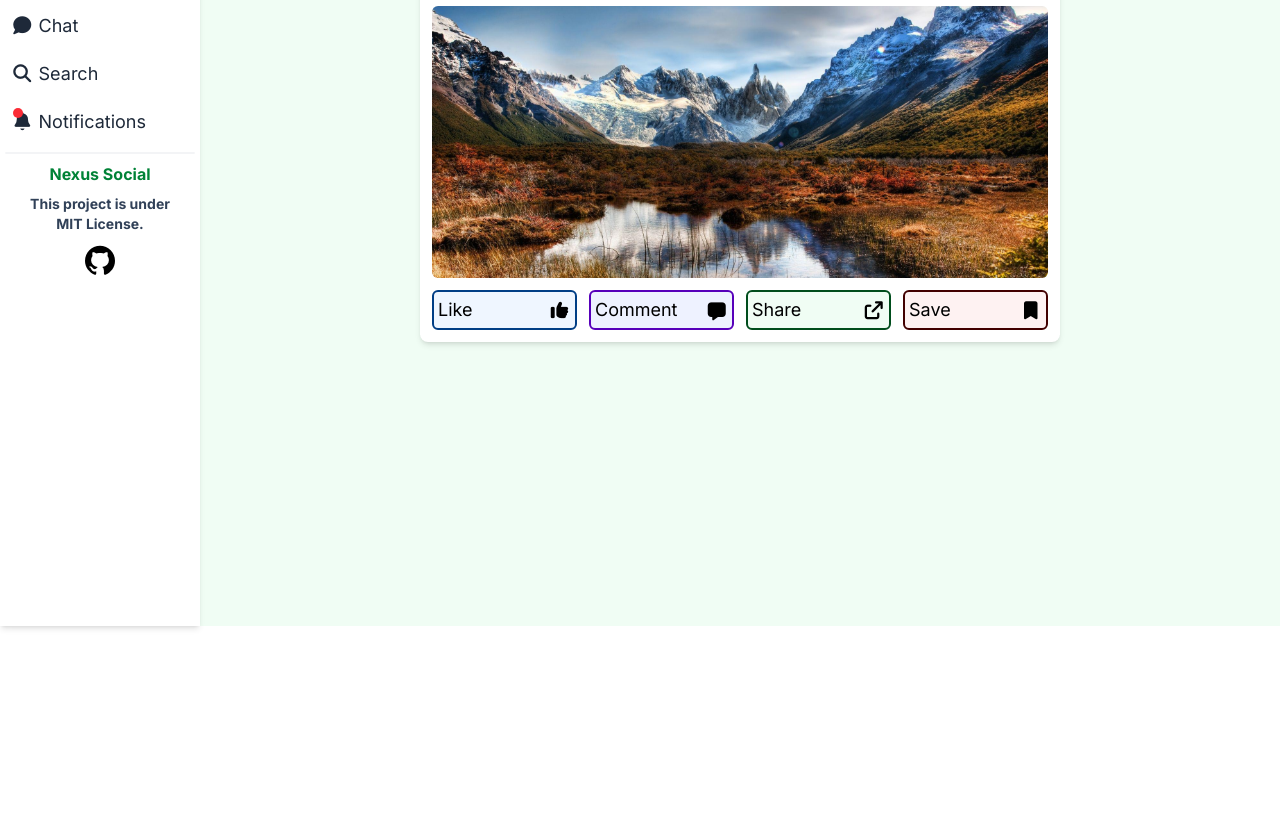
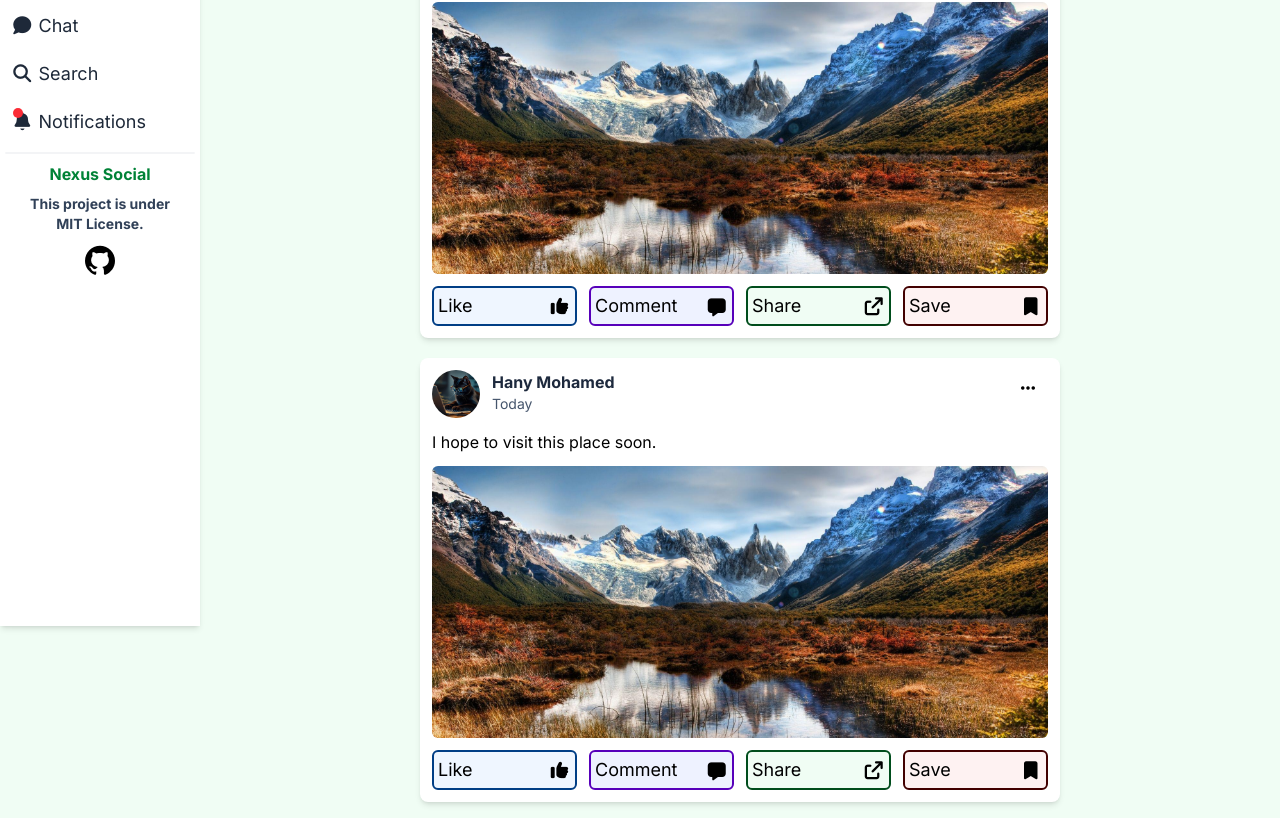
Before and after one commit to omardev500/Calm-Land, a Nuxt app: page / in a window 1280 px wide. Shown: the part 174-992 px from the top of the page. Before the commit the page ends 800 px from the top, so only its background shows below. Built offline with nearby package versions, Linux system fonts and the light colour scheme.

Commit message:
Updated the Home page style and finished the Post Component

```diff
--- a/assets/css/main.css
+++ b/assets/css/main.css
@@ -28,10 +28,4 @@
   display: flex;
   justify-content: space-between;
 }
-*:has(> .tooltip-text) {
-  position: relative;
-}
-*:has(> .tooltip-text):hover .tooltip-text {
-  visibility: visible;
-}
 input[type="radio"], input[type="checkbox"] { accent-color: #220AD6; }
--- a/components/Layout/Post.vue
+++ b/components/Layout/Post.vue
@@ -7,9 +7,8 @@
     // Post Content
     postContent: String,
     postImage: String,
-    postLikes: Number,
-    postComments: Number,
-    postShares: Number,
+    postLikes: String,
+    postComments: String,
     postPublishDate: String,
 
     // Current User States (if he liked the video?, commented and so on..)
@@ -26,7 +25,7 @@
 
 </script>
 <template>
-  <article class="mt-5 lg:w-[56%] xl:w-[50%] mx-auto bg-white shadow-md p-3 rounded-lg">
+  <article class="lg:w-[56%] xl:w-[50%] mx-auto bg-white shadow-md p-3 rounded-lg">
 
     <!--------- POST HEADER ------------>
     <header class="pb-3 relative flex gap-3 ">
@@ -63,17 +62,17 @@
     <!----------------- POST FOOTER -------------------->
     <footer class="pt-3 grid grid-cols-4 gap-3">
 
-      <button class="flex items-center p-1 rounded-md justify-between border-2 border-[#003E85] bg-blue-50 cursor-pointer rounded-md transition-colors duration-200 hover:bg-[#003E85] hover:text-white ">
+      <button class="flex items-center p-1 rounded-md justify-between border-2 border-[#003E85] bg-blue-50 cursor-pointer rounded-md transition-colors duration-200 hover:bg-[#003E85] hover:text-white " :title="postLikes || 0">
         <p class="text-lg">Like </p>
         <i class="text-lg fa-solid fa-thumbs-up"></i>
       </button>
 
-      <button class="flex items-center p-1 rounded-md justify-between border-2 border-[#5700BA] bg-indigo-50 cursor-pointer rounded-md transition-colors duration-200 hover:bg-[#5700BA]  hover:text-white ">
+      <button class="flex items-center p-1 rounded-md justify-between border-2 border-[#5700BA] bg-indigo-50 cursor-pointer rounded-md transition-colors duration-200 hover:bg-[#5700BA]  hover:text-white" :title="postComments || 0">
         <p class="text-lg">Comment </p>
         <i class="text-lg fa-solid fa-message"></i>
       </button>
 
-      <button class="flex items-center p-1 rounded-md justify-between border-2 border-[#004D1C] bg-green-50 cursor-pointer rounded-md transition-colors duration-200 hover:bg-[#004D1C] hover:text-white ">
+      <button class="flex items-center p-1 rounded-md justify-between border-2 border-[#004D1C] bg-green-50 cursor-pointer rounded-md transition-colors duration-200 hover:bg-[#004D1C] hover:text-white">
         <p class="text-lg">Share </p>
         <i class="text-lg fa-solid fa-arrow-up-right-from-square"></i>
       </button>
--- a/components/UI/Tooltip.vue
+++ /dev/null
@@ -1,13 +0,0 @@
-<script setup>
-  const props = defineProps({
-    text: String,
-    pos: String,
-    bgColor: String,
-    textColor: String
-  })
-</script>
-<template>
-  <p class="tooltip-text" :class="bgColor, textColor">
-    {{ text }}
-  </p>
-</template>
--- a/pages/index.vue
+++ b/pages/index.vue
@@ -21,8 +21,10 @@
   <main class="relative flex flex-col align-center pt-4 bg-green-50 w-screen min-h-screen pl-[100px] overflow-x-hidden">
     <Sidebar :profile-image="myImage" />
     <h1 class="text-3xl pl-[60px] text-center">Good {{ timeName }}, Omar!</h1>
-    <section aria-label="Your news feed" class="w-screen"> <!-- 100px > half the sidebar width to seem that it's at the center of the screen when the sidebar is there -->
-      <Post author-name="Omar Hossam" post-publish-date="25 May" post-content="What a beautiful view in the US! ❤️" :post-image="Image" :author-image="myImage" />
+    <section aria-label="Your news feed" class="w-screen flex flex-col gap-5 py-4"> <!-- 100px > half the sidebar width to seem that it's at the center of the screen when the sidebar is there -->
+      <Post author-name="Omar Hossam" post-publish-date="25 May" post-content="What a beautiful view in the US! ❤️" :post-image="Image" :author-image="myImage" post-likes="45" post-comments="78" />
+
+      <Post author-name="Hany Mohamed" post-publish-date="Today" post-content="I hope to visit this place soon.️" :post-image="Image" :author-image="myImage" post-likes="45" post-comments="78" />
     </section>
   </main>
 </template>
```
